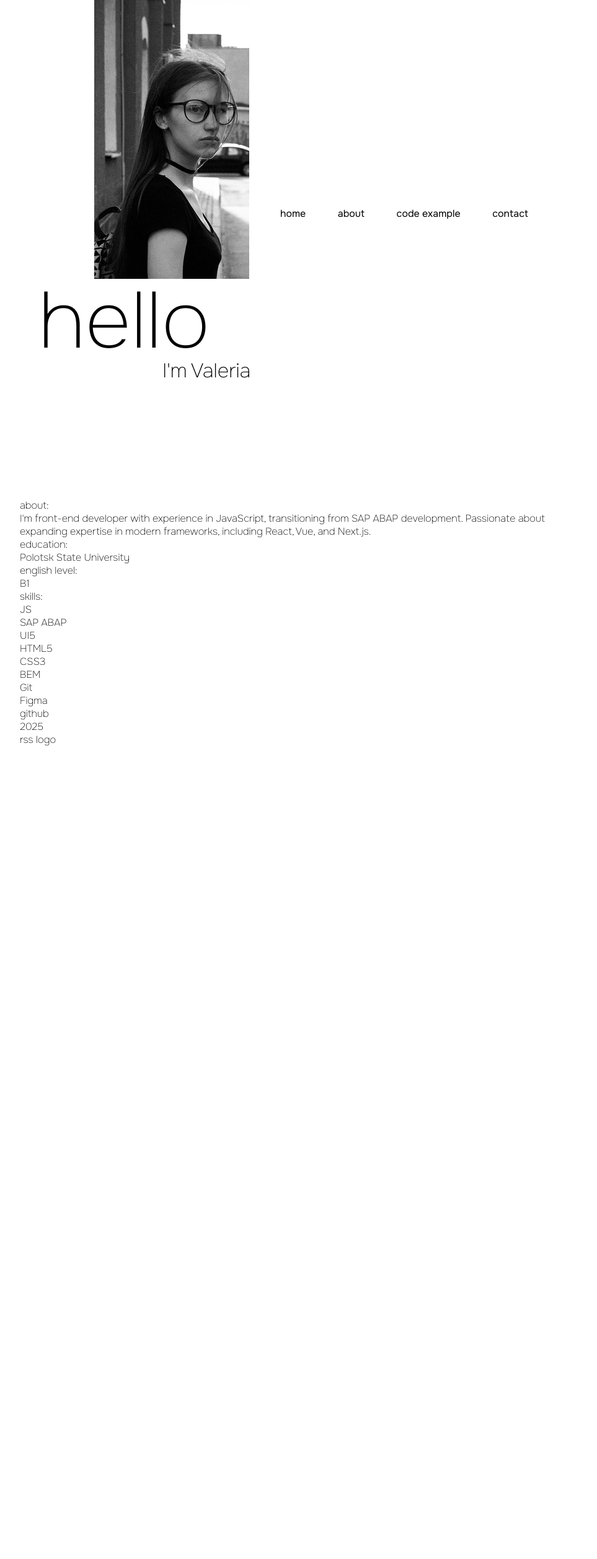
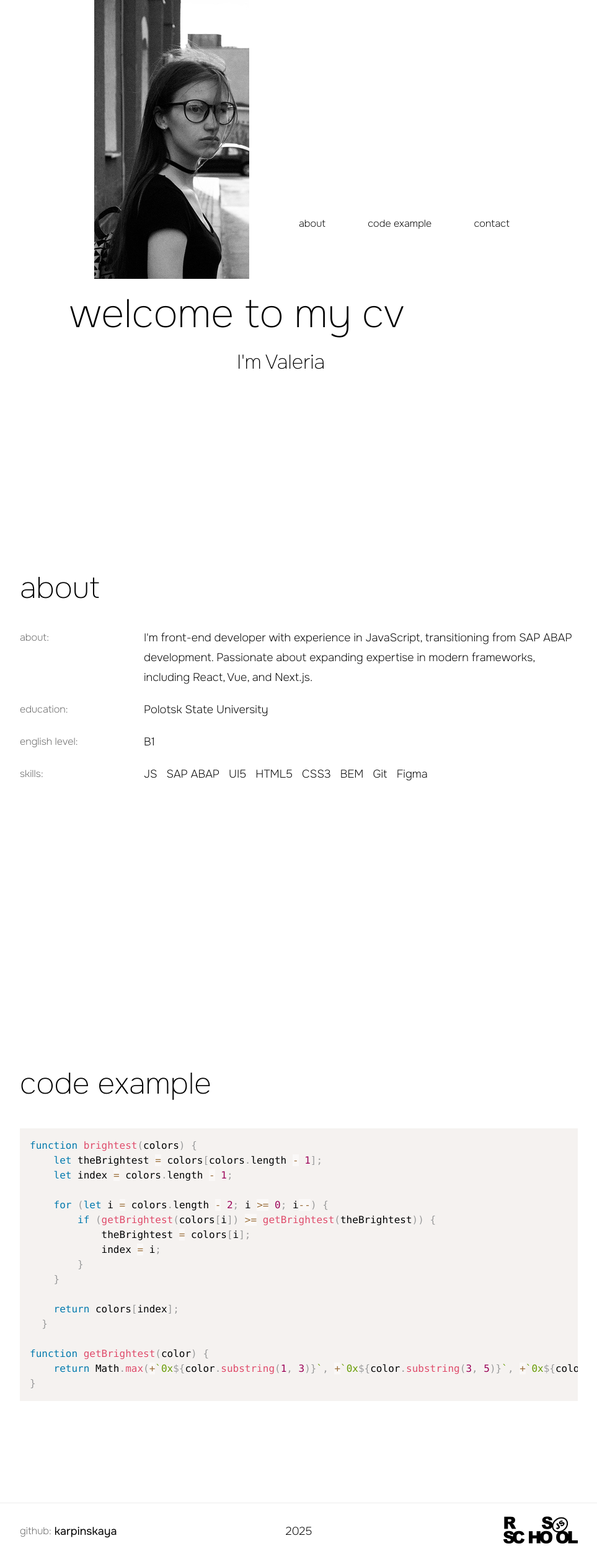
Before and after one commit to karpinskaya/rsschool-cv, a plain HTML site: page index.html in a window 1280 px wide. Shown: the whole page at 62% size, without its empty margins (158-1121 px from the left). Before the commit the page ends 1204 px from the top, so only its background shows below. Drawn offline with nearby package versions, Linux system fonts and the light colour scheme.

Commit message:
feat: code example, footer

```diff
--- a/index.html
+++ b/index.html
@@ -1,42 +1,43 @@
 <!DOCTYPE html>
 <html lang="en">
     <head>
-        <meta charset="UTF-8" />
-        <meta name="viewport" content="width=device-width, initial-scale=1.0" />
+        <meta charset="UTF-8">
+        <meta name="viewport" content="width=device-width, initial-scale=1.0">
         <title>CV</title>
-        <link rel="stylesheet" href="style.css" />
-        <link rel="preconnect" href="https://fonts.googleapis.com" />
-        <link rel="preconnect" href="https://fonts.gstatic.com" crossorigin />
+        <link rel="stylesheet" href="style.css">
+        <link rel="preconnect" href="https://fonts.googleapis.com">
+        <link rel="preconnect" href="https://fonts.gstatic.com" crossorigin>
         <link
             href="https://fonts.googleapis.com/css2?family=Onest:wght@100..900&display=swap"
             rel="stylesheet"
-        />
+        >
+        <link
+            href="https://cdnjs.cloudflare.com/ajax/libs/prism/1.24.1/themes/prism.min.css"
+            rel="stylesheet"
+        >
     </head>
     <body>
         <div class="wrapper">
-            <header class="header">
+            <header id="header" class="header">
                 <div class="container">
                     <div class="header__inner">
                         <div class="header__photo">
-                            <img src="img/photo.jpg" alt="karpinskaya" />
+                            <img src="img/photo.jpg" alt="karpinskaya">
                         </div>
                         <nav>
                             <ul class="header__nav">
                                 <li class="header__nav-item">
-                                    <a class="header__nav-link" href="">home</a>
-                                </li>
-                                <li class="header__nav-item">
-                                    <a class="header__nav-link" href=""
+                                    <a class="header__nav-link" href="#about"
                                         >about</a
                                     >
                                 </li>
                                 <li class="header__nav-item">
-                                    <a class="header__nav-link" href=""
+                                    <a class="header__nav-link" href="#code"
                                         >code example</a
                                     >
                                 </li>
                                 <li class="header__nav-item">
-                                    <a class="header__nav-link" href=""
+                                    <a class="header__nav-link" href="#footer"
                                         >contact</a
                                     >
                                 </li>
@@ -46,22 +47,27 @@
                 </div>
             </header>
             <main class="main">
+                <a id="up-link" class="up-link" href="#header"
+                    ><img src="img/arrow.png" alt="back to main"
+                ></a>
                 <section class="top">
                     <div class="container">
-                        <h1 class="top__h1">hello</h1>
+                        <h1 class="top__h1">welcome to my cv</h1>
                         <p class="top__p">I'm Valeria</p>
                     </div>
                 </section>
-                <section class="about">
+                <section id="about" class="about">
                     <div class="container">
+                        <h2 class="h2">about</h2>
+                        <div class="about__items">
                             <div class="item">
                                 <div class="item__title">about:</div>
                                 <div class="item__info">
                                     I'm front-end developer with experience in
                                     JavaScript, transitioning from SAP ABAP
                                     development. Passionate about expanding
-                                expertise in modern frameworks, including React,
-                                Vue, and Next.js.
+                                    expertise in modern frameworks, including
+                                    React, Vue, and Next.js.
                                 </div>
                             </div>
                             <div class="item">
@@ -90,27 +96,76 @@
                                 </div>
                             </div>
                         </div>
+                    </div>
                 </section>
-                <section class="code">
+                <section id="code" class="code">
                     <div class="container">
-                        <div class="item">
-                            <div class="item__title"></div>
-                            <div class="item__info"></div>
-                        </div>
+                        <h2 class="h2">code example</h2>
+                        <pre><code class="language-javascript">function brightest(colors) {
+    let theBrightest = colors[colors.length - 1];
+    let index = colors.length - 1;
+
+    for (let i = colors.length - 2; i >= 0; i--) {
+        if (getBrightest(colors[i]) >= getBrightest(theBrightest)) {
+            theBrightest = colors[i];
+            index = i;
+        }
+    }
+
+    return colors[index];
+  }
+
+function getBrightest(color) {
+    return Math.max(+`0x${color.substring(1, 3)}`, +`0x${color.substring(3, 5)}`, +`0x${color.substring(5, 7)}`);
+}</code></pre>
                     </div>
                 </section>
             </main>
-            <footer class="footer">
+            <footer id="footer" class="footer">
                 <div class="container">
                     <div class="footer__inner">
                         <ul class="footer__nav">
-                            <li>github</li>
-                            <li>2025</li>
-                            <li>rss logo</li>
+                            <li
+                                class="footer__nav-item footer__github item__title"
+                            >
+                                github:
+                                <a
+                                    class="footer__github-link item__info"
+                                    href="https://github.com/karpinskaya"
+                                    target="_blank"
+                                    >karpinskaya</a
+                                >
+                            </li>
+                            <li
+                                class="footer__nav-item footer__year item__info"
+                            >
+                                2025
+                            </li>
+                            <li class="footer__nav-item footer__rss-logo">
+                                <a
+                                    href="https://rs.school/courses/javascript-ru"
+                                    target="_blank"
+                                    ><img
+                                        src="img/rs-school-logo.png"
+                                        alt="rss-logo"
+                                ></a>
+                            </li>
                         </ul>
                     </div>
                 </div>
             </footer>
         </div>
+        <script>
+            const upLink = document.getElementById('up-link');
+
+            window.addEventListener('scroll', () => {
+                if (window.scrollY > 0) {
+                    upLink.classList.add('up-link_visible');
+                } else {
+                    upLink.classList.remove('up-link_visible');
+                }
+            });
+        </script>
+        <script src="https://cdnjs.cloudflare.com/ajax/libs/prism/1.24.1/prism.min.js"></script>
     </body>
 </html>
--- a/style.css
+++ b/style.css
@@ -1,5 +1,6 @@
 html {
     box-sizing: border-box;
+    scroll-behavior: smooth;
 }
 
 html,
@@ -18,6 +19,7 @@ body {
     margin: 0;
     padding: 0;
     box-sizing: inherit;
+    transition: all 0.3s ease-out;
 }
 
 a {
@@ -43,7 +45,6 @@ ul {
 
 .header__inner {
     display: flex;
-    align-items: end;
 }
 
 .header__photo {
@@ -53,18 +54,33 @@ ul {
 .header__nav {
     display: flex;
     justify-content: space-between;
-    padding: 0px 50px 100px 50px;
+    padding: 350px 80px 0px 80px;
     width: 500px;
 }
 
 .header__nav-link {
-    font-weight: 400;
+    font-weight: 200;
     font-size: 16px;
     line-height: 100%;
 }
 
+.header__nav-link:hover {
+    font-weight: 400;
+}
+
 .main {
     flex-grow: 1;
+}
+
+.up-link {
+    position: fixed;
+    right: 50px;
+    bottom: 150px;
+    display: none;
+}
+
+.up-link_visible {
+    display: block;
 }
 
 .top {
@@ -72,15 +88,93 @@ ul {
 }
 
 .top__h1 {
-    margin-left: 30px;
+    margin-top: 20px;
+    margin-left: 80px;
     font-weight: 100;
-    font-size: 128px;
+    font-size: 64px;
     line-height: 100%;
 }
 
 .top__p {
-    margin-left: 230px;
+    margin-top: 30px;
+    margin-left: 350px;
     font-weight: 100;
     font-size: 32px;
     line-height: 100%;
 }
+
+.h2 {
+    padding-top: 100px;
+    padding-bottom: 40px;
+    font-weight: 100;
+    font-size: 48px;
+    line-height: 100%;
+}
+
+.about,
+.code {
+    min-height: 100vh;
+}
+
+.about__items {
+    display: flex;
+    flex-direction: column;
+    gap: 20px;
+}
+
+.item {
+    display: flex;
+    justify-content: space-between;
+}
+
+.item__title {
+    font-weight: 200;
+    font-size: 16px;
+    line-height: 32px;
+    color: #666666;
+}
+
+.item__info {
+    width: 700px;
+    font-weight: 200;
+    font-size: 18px;
+    line-height: 32px;
+}
+
+.skills {
+    display: flex;
+    gap: 15px;
+}
+
+.footer {
+    border-top: 1px solid #ececec;
+}
+
+.footer__nav {
+    display: flex;
+    justify-content: space-between;
+    align-items: center;
+    margin: 20px 0;
+}
+
+.footer__nav-item {
+    width: 190px;
+}
+
+.footer__github {
+    display: flex;
+    gap: 5px;
+}
+
+.footer__github-link {
+    font-weight: 400;
+}
+
+.footer__year {
+    text-align: center;
+}
+
+.footer__rss-logo {
+    display: flex;
+    justify-content: flex-end;
+}
```
Also changed, not shown: img/arrow.png (added), img/rs-school-logo.png (added). Lines whose indentation alone changed are shown as unchanged.
